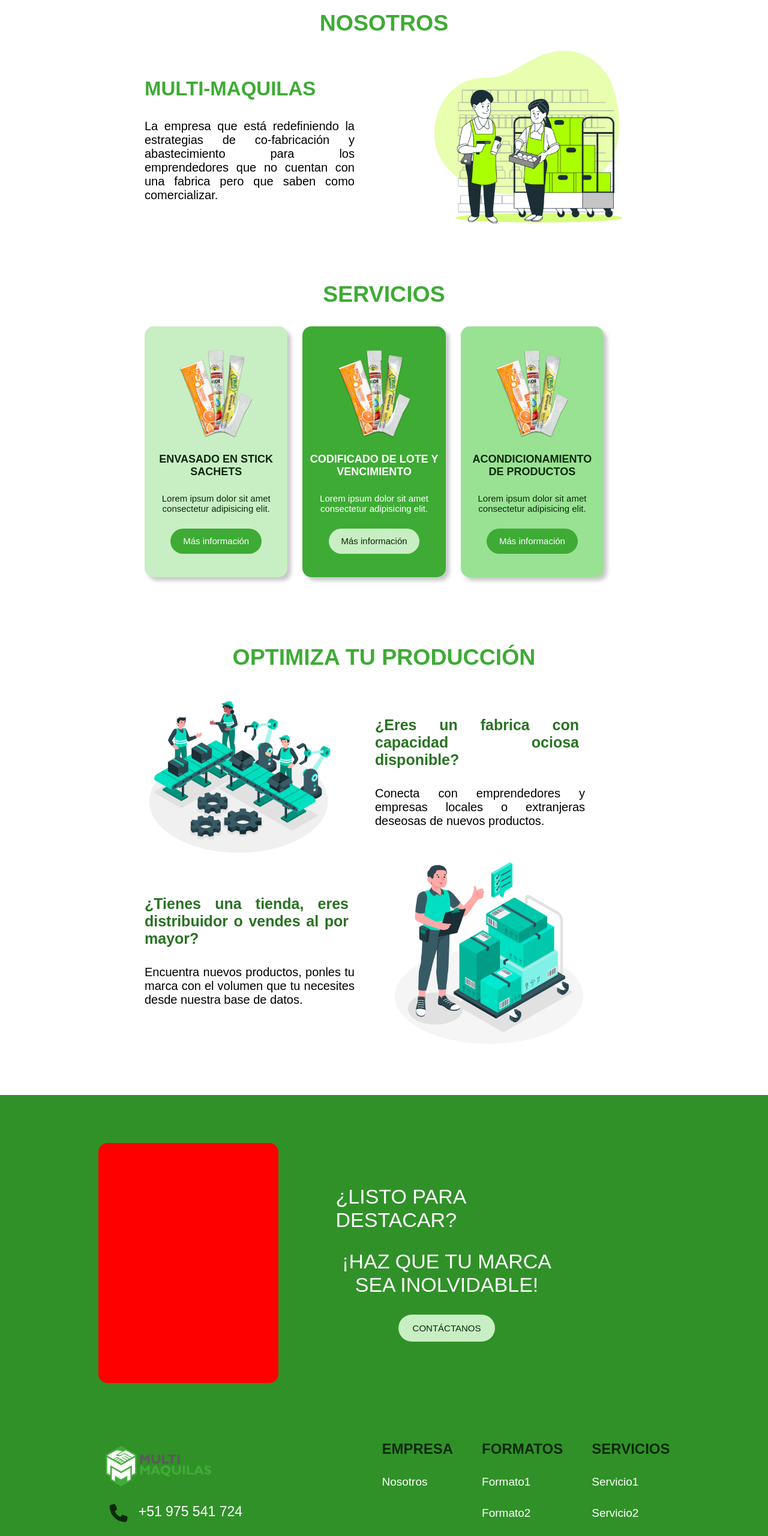
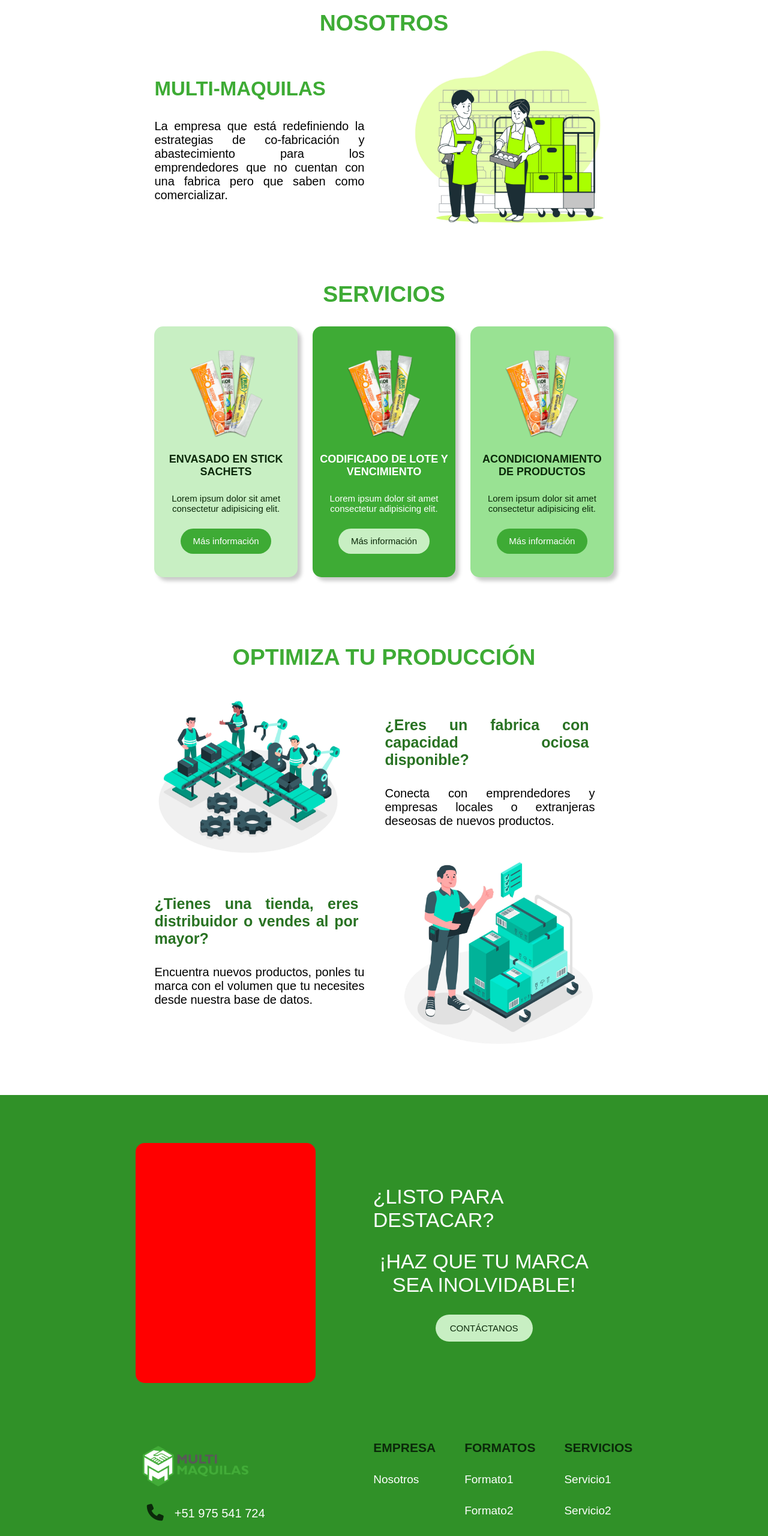
Before and after one commit to daviddl0311/multi-maquila, a plain HTML site: page index.html in a window 1280 px wide. Shown: the part 903-3463 px from the top of the page at 60% size. Drawn offline with Linux system fonts and the light colour scheme; a web font is replaced by a local one.

Commit message:
update Redes

```diff
--- a/css/css.css
+++ b/css/css.css
@@ -327,12 +327,12 @@ a {
     padding-block: 1rem;
 }
 .icon-footer {
-    font-size: clamp(28px, 3vw, 30px);
+    font-size: clamp(28px, 3vw, 25px);
     color: #0b290a;
     padding-left: 1.2rem;
 }
 .text {
-    font-size: clamp(17px, 3vw, 23px);
+    font-size: clamp(17px, 3vw, 20px);
     color: white;
 }
 .my-social {
@@ -363,7 +363,7 @@ a {
 .footer-title {
     text-transform: uppercase;
     color: #0B290A;
-    font-size: clamp(15px, 3vw, 16px);
+    font-size: clamp(13px, 3vw, 14px);
 }
 .h-footer > a {
     color: white;
@@ -374,7 +374,7 @@ a {
     gap: 6rem;
 }
 .gaprem {
-    gap: 8rem;
+    gap: 5rem;
 }
 
 @media(max-width: 768px) {
--- a/index.html
+++ b/index.html
@@ -207,7 +207,7 @@
                     <div class="icon-footer">
                         <i class="fa-solid fa-phone"></i>
                     </div>
-                    <div class="text">
+                    <div class="text center">
                         +51 975 541 724
                     </div>
                 </div>
@@ -215,13 +215,15 @@
                     <div class="icon-footer">
                         <i class="fa-solid fa-envelope"></i>
                     </div>
-                    <div class="text">
-                        venta@multi-maquilas.com
+                    <div class="text center">
+                        ventas@multi-maquilas.com
                     </div>
                 </div>
                 <div class="flex gappx4 my-social red">
                     <div class="social face">
-                        <i class="fa-brands fa-facebook-f"></i>
+                        <a href="https://www.facebook.com/multimaquilas">
+                            <i class="fa-brands fa-facebook-f"></i>
+                        </a>
                     </div>
                     <div class="social ins">
                         <i class="fa-brands fa-instagram"></i>
```
